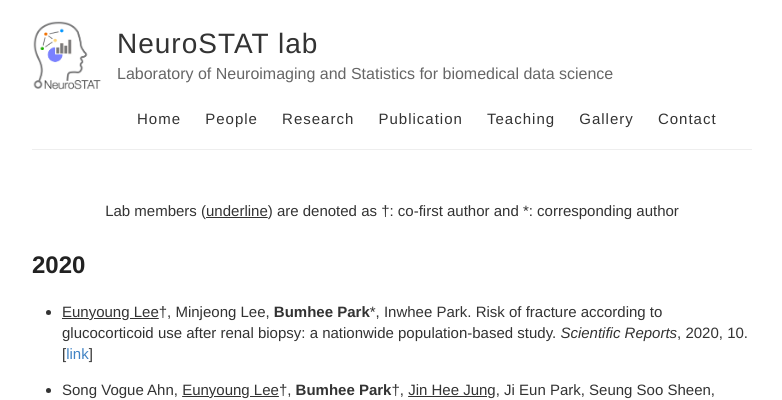
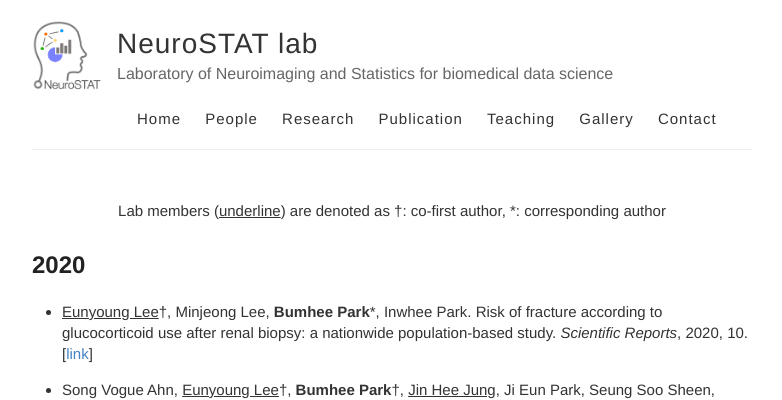
Before and after one commit to neurostat-lab/neurostat-lab.github.io, a Jekyll site: the page built from publication.md, in a window 1280 px wide and 900 px high. Shown: the top 400 px of the window, without its empty margins (248-1030 px from the left). Built offline with Jekyll 4.4.1, drawn with Linux system fonts in a browser that asks for light colours.

Commit message:
Update publication.md

```diff
--- a/publication.md
+++ b/publication.md
@@ -3,7 +3,7 @@ layout: default
 is_contact: true
 ---
 
-<center>Lab members (<U>underline</U>) are denoted as <sup>†</sup>: co-first author and <sup>*</sup>: corresponding author </center>
+<center>Lab members (<U>underline</U>) are denoted as <sup>†</sup>: co-first author, <sup>*</sup>: corresponding author </center>
 
 ## 2020
 * <U>Eunyoung Lee</U><sup>†</sup>, Minjeong Lee, **Bumhee Park**<sup>*</sup>, Inwhee Park. Risk of fracture according to glucocorticoid use after renal biopsy: a nationwide population-based study. _Scientific Reports_, 2020, 10. \[[link](https://www.nature.com/articles/s41598-020-70935-w)\]
```
